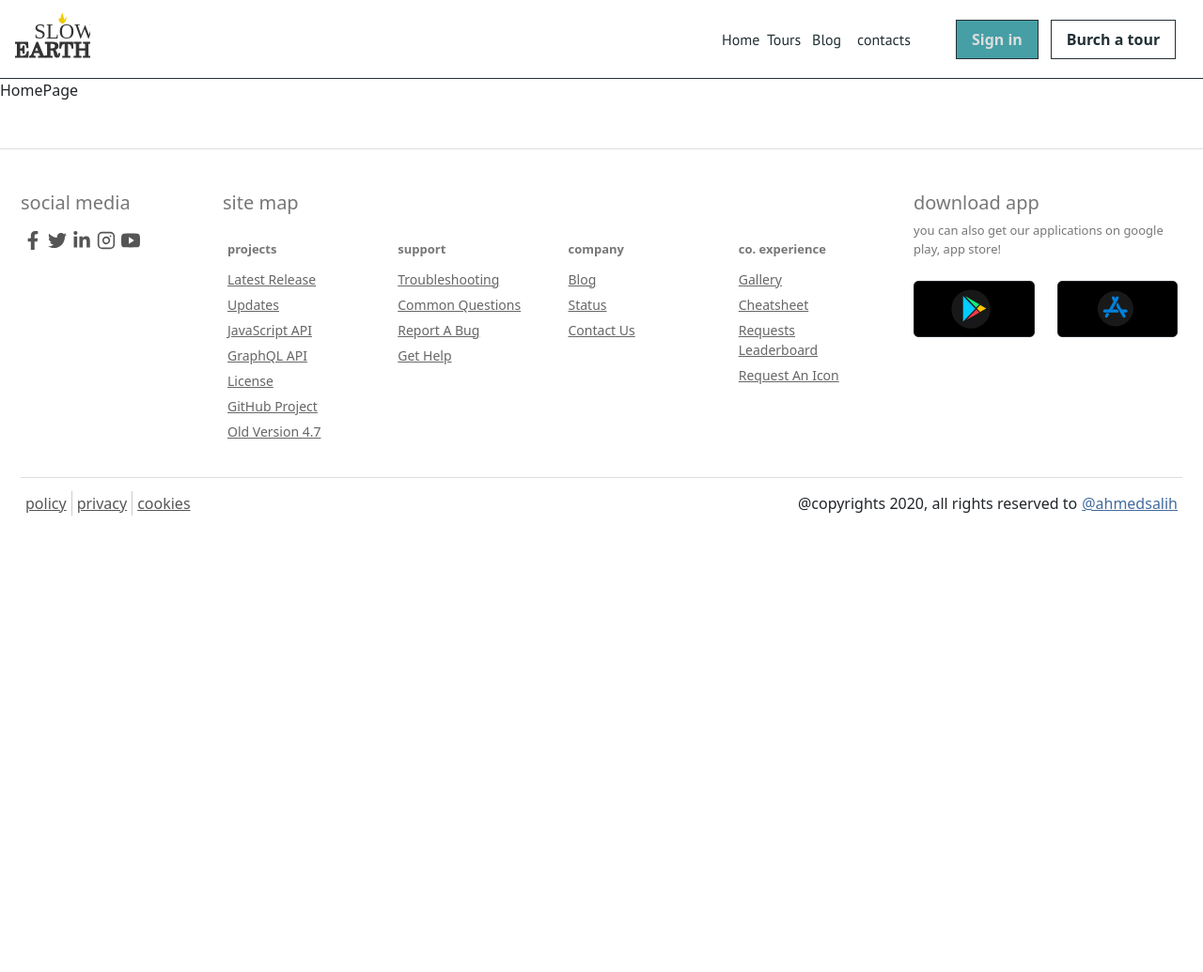
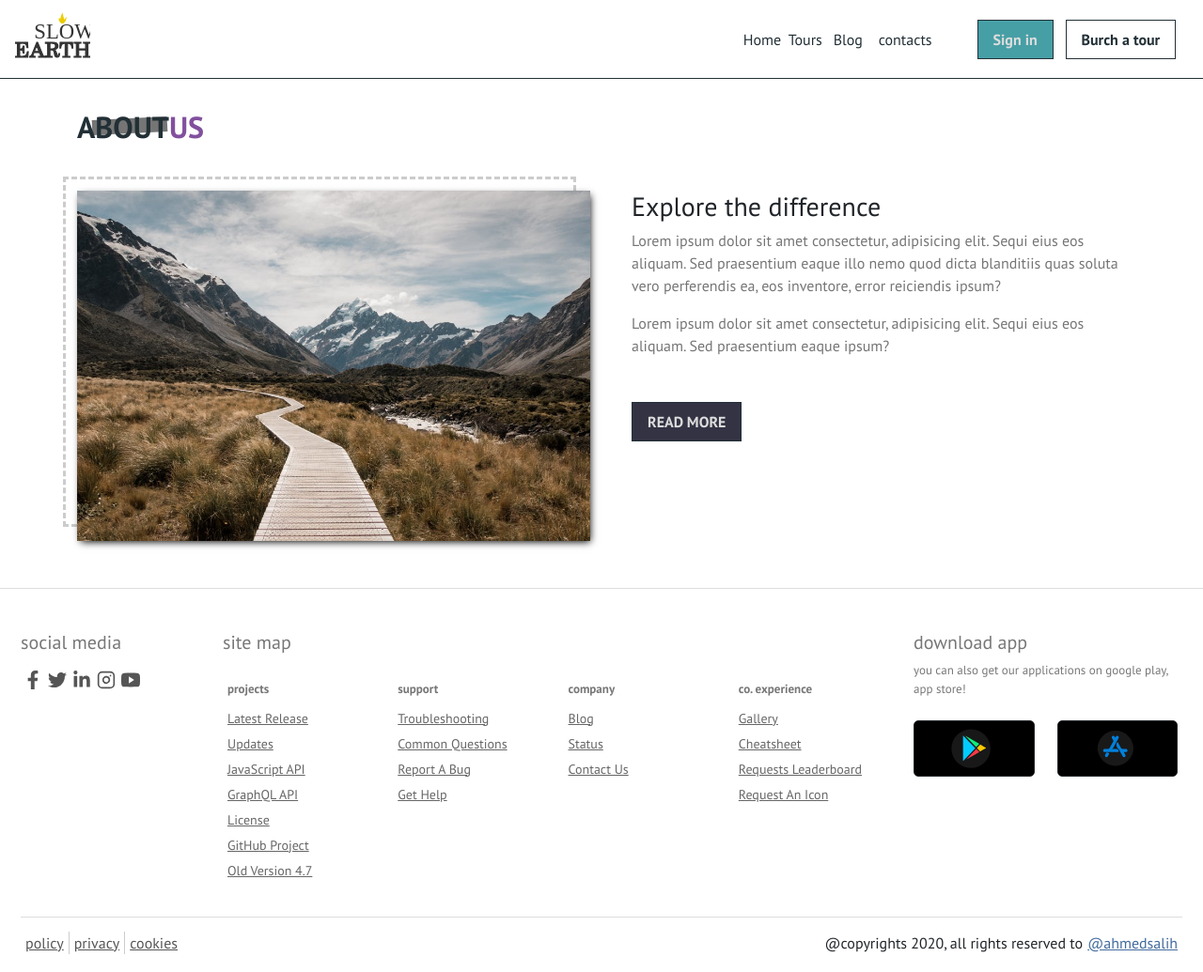
Before and after one commit to salihcodev/earth-slow, a Gatsby site: page / in a window 1280 px wide. Shown: the whole page at 94% size. Before the commit the page ends 800 px from the top, so only its background shows below. Built offline with nearby package versions, Linux system fonts and the light colour scheme; Gatsby itself is replaced by a stand-in of ours.

Commit message:
Create About component (#4)
- Some smal components has been added to serve another big components like
* JokerTitle * => * About *.

```diff
--- a/gatsby-config.js
+++ b/gatsby-config.js
@@ -2,9 +2,8 @@
 module.exports = {
   /*** PLUGINS ***/
   plugins: [
-    // sass:
     {
-      resolve: "gatsby-plugin-sass",
+      resolve: 'gatsby-plugin-sass',
       options: {
         useResolveUrlLoader: {
           options: {
@@ -13,5 +12,11 @@ module.exports = {
         },
       },
     }, // sass
+    {
+      resolve: `gatsby-plugin-styled-components`,
+      options: {
+        // Add any options here
+      },
+    }, // gatsby-styled-component
   ],
-}
+};
--- a/src/components/header/header.comp.jsx
+++ b/src/components/header/header.comp.jsx
@@ -7,7 +7,6 @@ import { EarthSlowContext } from '../../contextAPI/context/contextAPI';
 import { v4 as uuid } from 'uuid';
 import { Link } from 'gatsby';
 import Logo from '../../images/logo.svg';
-import 'bootstrap/dist/css/bootstrap.css';
 
 // COMPONENT:=>
 const HeaderComp = () => {
--- /dev/null
+++ b/src/components/home-components/about/about.comp.jsx
@@ -0,0 +1,52 @@
+// BASIC:
+import React from 'react';
+import './about.style.sass';
+
+// UTILITIES:
+import { Link } from 'gatsby';
+import JokerBtn from '../../joker-btn/joker-btn';
+import AboutImg from '../../../images/defaultBcg.jpeg';
+
+// COMPONENTS:
+import JokerTitle from '../../joker-title/joker-title.comp';
+
+// COMPONENT:=>
+const About = () => (
+  <section className="about-company">
+    {/* title */}
+    <JokerTitle text={'ABOUT'} subText={'US'} />
+
+    <div className="row">
+      {/* image */}
+      <div className="img-wing col-6">
+        <div className="img-container">
+          <img src={`${AboutImg}`} alt="about us" />
+        </div>
+      </div>
+
+      {/* text or information about company */}
+      <div className="info-wing col-6">
+        <h3 className="about-title">Explore the difference</h3>
+        <p className="about-description-one">
+          Lorem ipsum dolor sit amet consectetur, adipisicing elit. Sequi eius
+          eos aliquam. Sed praesentium eaque illo nemo quod dicta blanditiis
+          quas soluta vero perferendis ea, eos inventore, error reiciendis
+          ipsum?
+        </p>
+        <p className="about-description-one">
+          Lorem ipsum dolor sit amet consectetur, adipisicing elit. Sequi eius
+          eos aliquam. Sed praesentium eaque ipsum?
+        </p>
+        <Link to="/">
+          <JokerBtn
+            text={'read more'.toUpperCase()}
+            color={'#ddd'}
+            bkgc={'#334'}
+          />
+        </Link>
+      </div>
+    </div>
+  </section>
+);
+
+export default About;
--- /dev/null
+++ b/src/components/home-components/about/about.style.sass
@@ -0,0 +1,33 @@
+// INCLUDE VARIABLES:
+@import "../../../sass/vars/_vars"
+
+section.about-company
+
+.img-wing
+  .img-container
+    position: relative
+    &::before
+      display: block
+      content: ''
+      border: 3px solid $gray-cl-2
+      position: absolute
+      background: transparent
+      padding: 1rem
+      width: 100%
+      height: 100%
+      top: -15px
+      left: -15px
+      z-index: -1
+      border-style: dashed
+    img
+      width: 100%
+      box-shadow: $alt-bs
+
+    // info
+.info-wing
+  padding-left: 2rem
+  p
+    color: $dark-gray
+
+  button
+    margin-top: 2rem
--- /dev/null
+++ b/src/components/joker-title/joker-title.comp.jsx
@@ -0,0 +1,13 @@
+// BASIC:
+import React from 'react';
+import './joker-title.style.sass';
+
+// COMPONENT:=>
+const JokerTitle = ({ text, subText }) => (
+  <h2 className="joker-title">
+    <span className="text">{text}</span>
+    <span className="subtext">{subText}</span>
+  </h2>
+);
+
+export default JokerTitle;
--- /dev/null
+++ b/src/components/joker-title/joker-title.style.sass
@@ -0,0 +1,23 @@
+// INCLUDE VARIABLES:
+@import "../../sass/vars/_vars"
+
+h2.joker-title
+  text-transform: uppercase
+  color: $main-cl
+  font-weight: bolder
+  position: relative
+  margin: 2rem 0 3rem
+  span.text
+    &::before
+      display: block
+      content: ''
+      width: 5rem
+      height: 1rem
+      background: $dark-gray
+      position: absolute
+      top: 25%
+      left: 1rem
+      z-index: -1
+      transform: rotate(-3deg)
+  span.subtext
+    color: $alt-clr-2
--- a/src/components/layout/layout.comp.jsx
+++ b/src/components/layout/layout.comp.jsx
@@ -4,6 +4,7 @@ import './layout.style.sass';
 
 // UTILITIES:
 import { EarthSlowProvider } from '../../contextAPI/context/contextAPI';
+import 'bootstrap/dist/css/bootstrap.css';
 
 // COMPONENTS:
 import HeaderComp from '../header/header.comp';
@@ -11,16 +12,20 @@ import FooterComp from '../footer/footer.comp';
 
 // THE LAYOUT COMPONENT THAT WRAPS EVERY SINGLE COMPONENT:=>
 const LayoutWrapperComp = ({ children }) => (
+  <article className="layout-wrapper-component">
     <EarthSlowProvider>
       {/* HEADER = NAVBAR */}
       <HeaderComp />
 
+      <div className="layout-container container">
         {/* CHILDREN */}
         {children}
+      </div>
 
       {/* FOOTER */}
       <FooterComp />
     </EarthSlowProvider>
+  </article>
 );
 
 export default LayoutWrapperComp;
--- a/src/components/layout/layout.style.sass
+++ b/src/components/layout/layout.style.sass
@@ -12,6 +12,6 @@
 
 // LET'S START STYLING:
 body
-  font-family: $main-font
+  font-family: $main-font !important
   background: $white
   color: $main-cl
--- a/src/pages/index.jsx
+++ b/src/pages/index.jsx
@@ -1,10 +1,15 @@
 // BASIC:
-import React from "react"
+import React from 'react';
 
 // COMPONENTS:
-import LayoutWrapperComp from "../components/layout/layout.comp"
+import LayoutWrapperComp from '../components/layout/layout.comp';
+import About from '../components/home-components/about/about.comp';
 
 // PAGE COMPONENT:=>
-const HomePage = () => <LayoutWrapperComp>HomePage</LayoutWrapperComp>
+const HomePage = () => (
+  <LayoutWrapperComp>
+    <About />
+  </LayoutWrapperComp>
+);
 
-export default HomePage
+export default HomePage;
```
Lines whose indentation alone changed are shown as unchanged.
